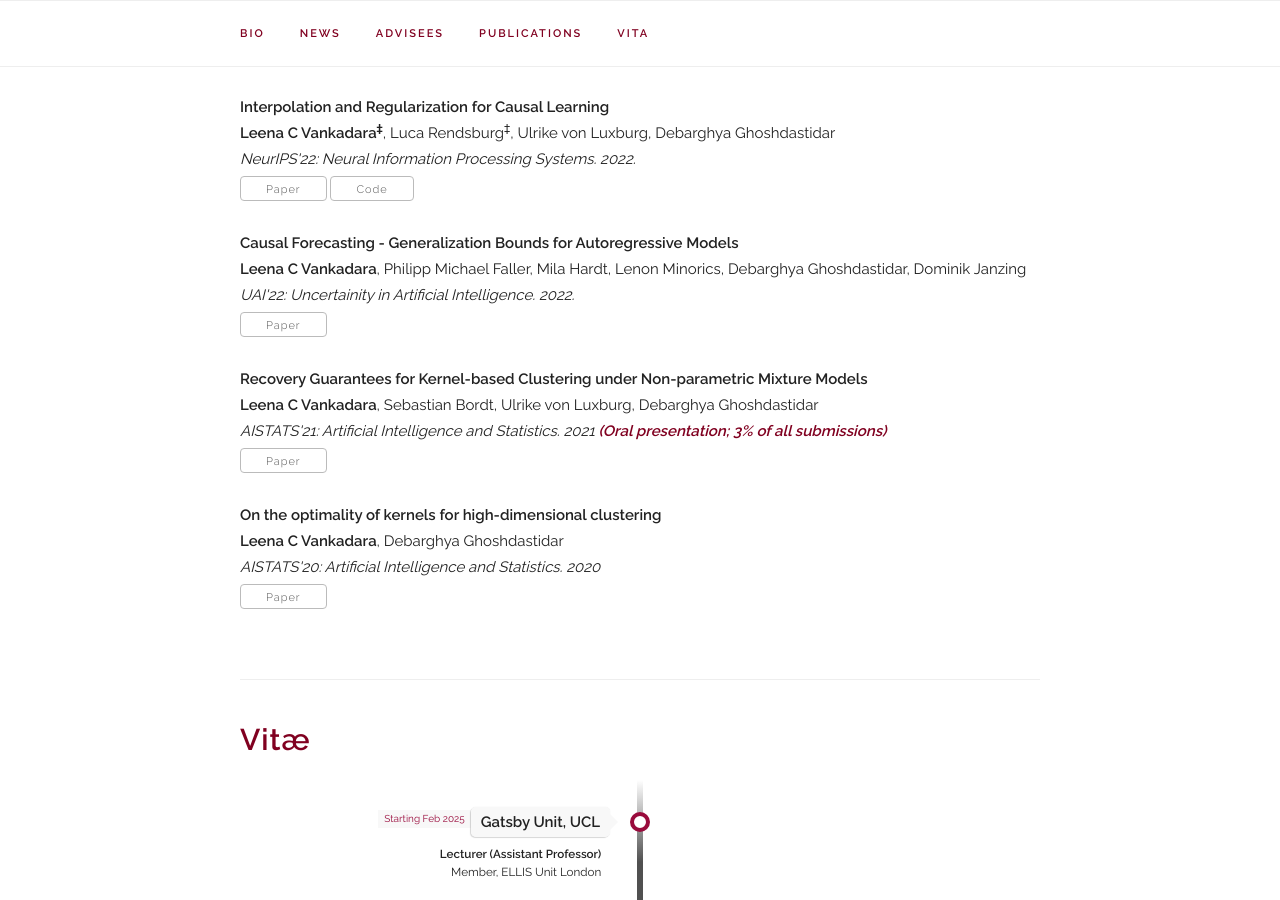
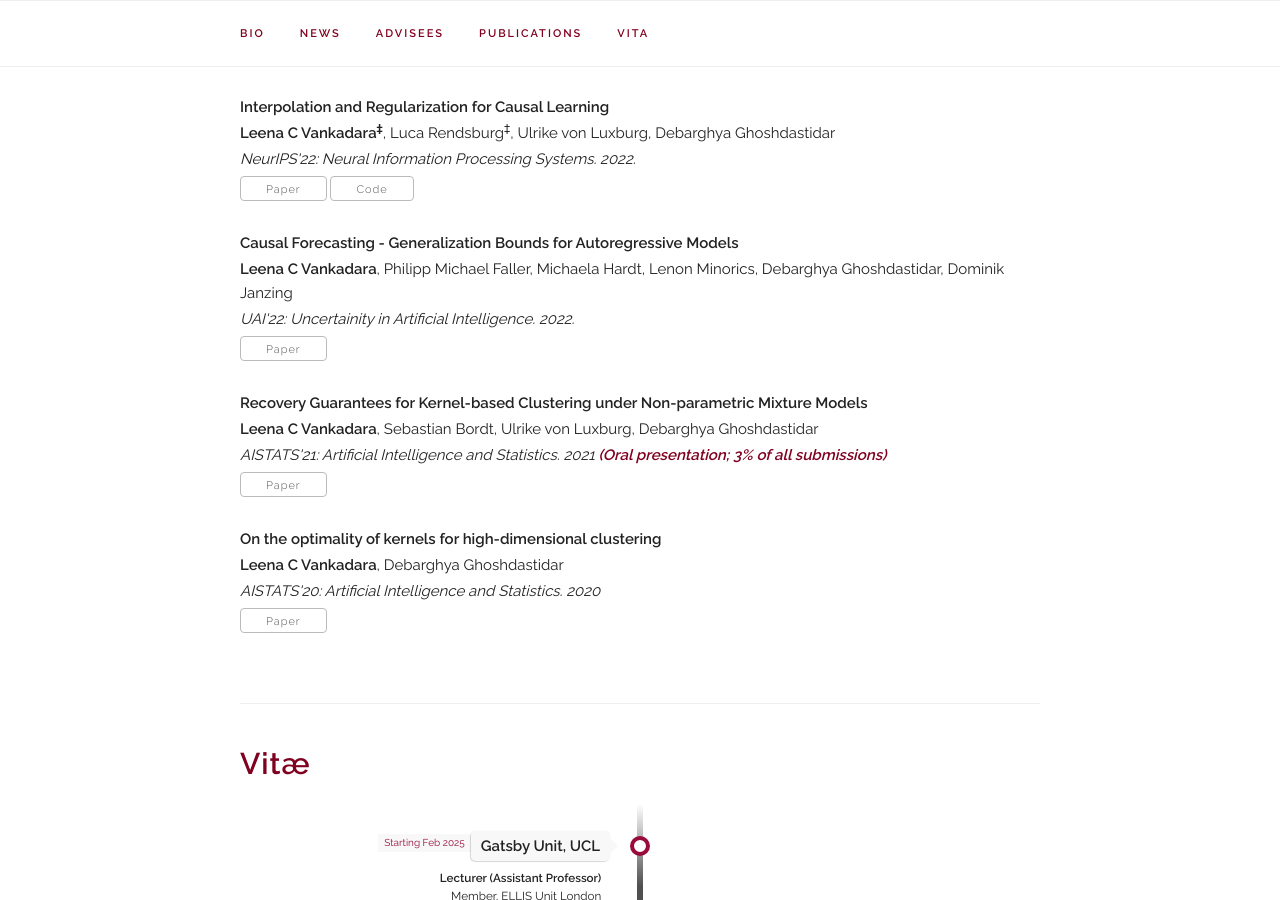
Before and after one commit to leenachennuru/leenacvankadara.com, a Jekyll site: the page built from index.html, in a window 1280 px wide and 900 px high, scrolled down 4272 px. Built offline with Jekyll 4.4.1, drawn with Linux system fonts in a browser that asks for light colours; some web fonts are replaced.

Commit message:
Correct Hardt's first name in the causal forecasting paper
Co-Authored-By: Claude Opus 5 <noreply@anthropic.com>

```diff
--- a/_data/publications.yaml
+++ b/_data/publications.yaml
@@ -75,7 +75,7 @@ papers:
     selected: y
 
   - title: "Causal Forecasting - Generalization Bounds for Autoregressive Models"
-    authors: "<b>Leena C Vankadara</b>, Philipp Michael Faller, Mila Hardt, Lenon Minorics, Debarghya Ghoshdastidar, Dominik Janzing"
+    authors: "<b>Leena C Vankadara</b>, Philipp Michael Faller, Michaela Hardt, Lenon Minorics, Debarghya Ghoshdastidar, Dominik Janzing"
     venue: "UAI'22: Uncertainity in Artificial Intelligence. 2022."
     paper_pdf: "https://arxiv.org/pdf/2111.09831.pdf"
     selected: y
```
Also changed, not shown: 10 other files.
